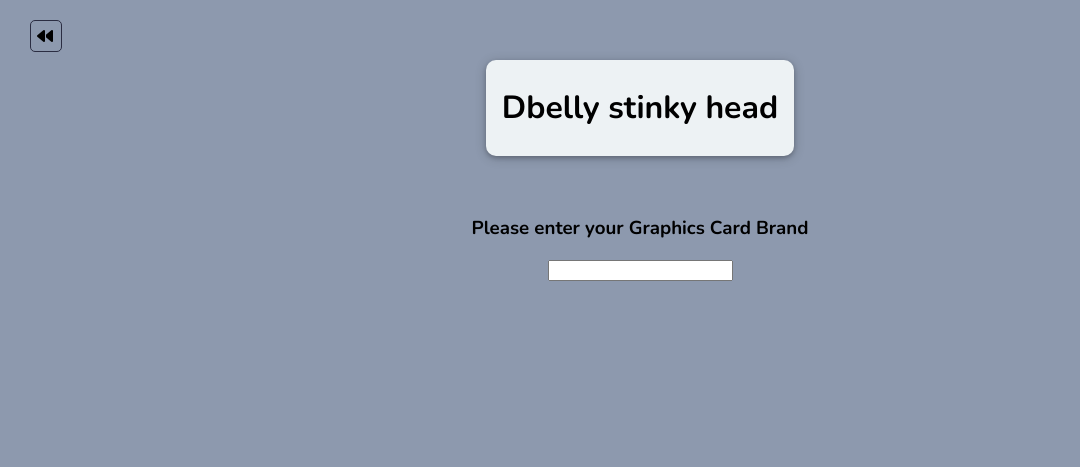
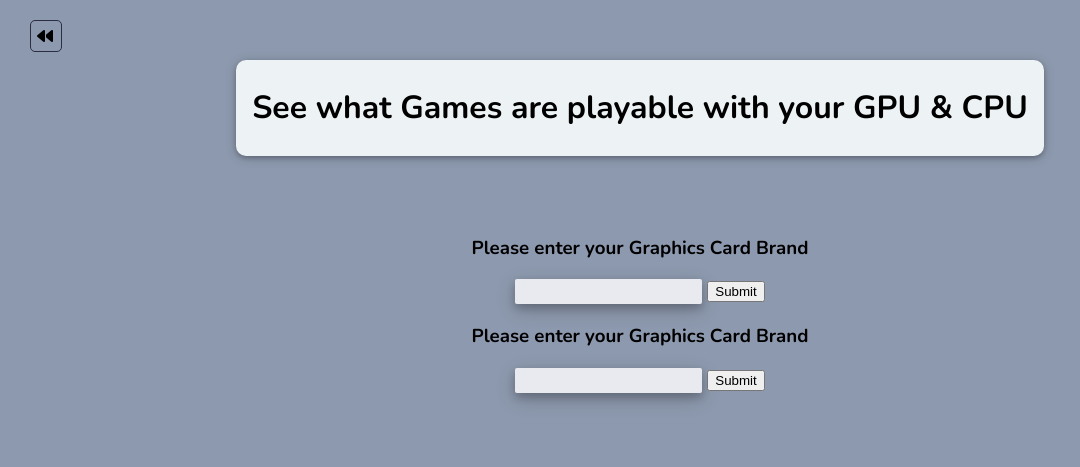
Before and after one commit to NeelthebigGuy/COMP-3753-FINAL-PROJ, a PHP site: page /seeData.php in a window 1280 px wide. Shown: the top 467 px of the page, without its empty margins (0-1080 px from the left). Run offline with PHP 8.4, Linux system fonts and the light colour scheme; data comes from the database, SQL or seed files in the repository; some libraries are stand-ins or nearby versions.

Commit message:
Add files via upload

```diff
--- a/css/main.css
+++ b/css/main.css
@@ -18,6 +18,12 @@ a{
     text-decoration: none;
 }
 
+.custominput{
+    padding: 5px;
+    border-radius: 2px;
+    border: none;
+    box-shadow: 0 4px 8px 0 rgba(0, 0, 0, 0.2), 0 6px 20px 0 rgba(0, 0, 0, 0.19);
+}
 
 .backbutton{
     position: absolute;
--- a/main.css
+++ b/main.css
@@ -17,6 +17,14 @@
 a{
     text-decoration: none;
     color: inherit;
+}
+
+.custominput{
+    padding: 5px;
+    border-radius: 2px;
+    border: none;
+    box-shadow: 0 4px 8px 0 rgba(0, 0, 0, 0.2), 0 6px 20px 0 rgba(0, 0, 0, 0.19);
+    background-color: rgba(255, 255, 255, 0.8);
 }
 
 .arrow{
--- a/seeData.php
+++ b/seeData.php
@@ -7,10 +7,8 @@
     if (mysqli_connect_errno()) {
         echo "Failed to connect to MySQL: " . mysqli_connect_error();
     }
-    $sql_statement = "SELECT GPU_Name, Brand, Video_RAM_GB FROM GPUdetails";
-    $result = mysqli_query($con, $sql_statement);
-    //echo "Number of returned rows: " . mysqli_num_rows($result);
-?>
+
+    ?>
 
 <html>
     <head>
@@ -26,7 +24,7 @@
 
         <div class="center" style="margin-top: 40px;">
             <div class="mytitle">
-                <h1>Dbelly stinky head</h1>
+                <h1>See what Games are playable with your GPU & CPU</h1>
             </div>
         </div>
 
@@ -35,26 +33,139 @@
         <div style="height: 20px;"></div>
 
 
-        <div class="center">
-            <h3>
-                Please enter your Graphics Card Brand
-            </h3>
-        </div>
+        <!--    PADDING     -->
+        <div style="height: 20px;"></div>
 
-        <div class="center">
-            <form>
-                <input list="GPUBrands" name="GPUBrand" id="GPUBrand">
-                <datalist id="GPUBrands">
-                    <?php
+        <!--    SEARCH BAR  -->
+        <?php
+            echo '<div class="container">';
+                echo '<div>';
+                    //  title
+                    echo '<div class="center">';
+                        echo '<h3>Please enter your Graphics Card Brand</h3>';
+                    echo '</div>';
 
-                    echo '<option value="TEST">hello</option>';
-                    echo '<option value="TEST">hello</option>';
-                    echo '<option value="TEST">hello</option>';
+                    //  selection, options and form
+                    echo '<div class="center">';
+                        echo '<form method="POST">';
+                            echo '<input list="GPUBrands" name="GPUBrand" id="GPUBrand" class="custominput">';
+                            echo '<datalist id="GPUBrands">';
+                                //  GetBrand names from GPU table
+                                $getBrands = mysqli_query($con, "SELECT DISTINCT Brand FROM GPUdetails");
 
-                    ?>
-                </datalist>
-            </form>
-        </div>
+                                while($brands = mysqli_fetch_array($getBrands)){
+                                    echo '<option value="' . $brands['Brand'] .'"></option>';
+                                    }
+                                mysqli_free_result($getBrands);
+                            echo '</datalist>';
+                            echo '<input type="submit" style="margin-left: 5px;">';
+                        echo '</form>';
+                    echo '</div>';
+
+                echo '</div>';
+
+                echo '<div>';
+                    //  title
+                    echo '<div class="center">';
+                        echo '<h3>Please enter your Graphics Card Brand</h3>';
+                    echo '</div>';
+
+                    //  selection, options and form
+                    echo '<div class="center">';
+                        echo '<form method="POST">';
+                            echo '<input list="GPUBrands" name="GPUBrand" id="GPUBrand" class="custominput">';
+                            echo '<datalist id="GPUBrands">';
+                                //  GetBrand names from GPU table
+                                $getBrands = mysqli_query($con, "SELECT DISTINCT Brand FROM GPUdetails");
+
+                                while($brands = mysqli_fetch_array($getBrands)){
+                                    echo '<option value="' . $brands['Brand'] .'"></option>';
+                                    }
+                                mysqli_free_result($getBrands);
+                            echo '</datalist>';
+                            echo '<input type="submit" style="margin-left: 5px;">';
+                        echo '</form>';
+                    echo '</div>';
+
+                echo '</div>';
+            echo '</div>';
+
+        ?>
+
+
+
+
+        <!-- PADDING -->
+        <div style="height: 75px;"></div>
+
+        <!--    SEARCH BAR RESULTS  *GPU NAME  -->
+            <?php
+            if(isset($_POST["GPUBrand"])){
+                $brandName = $_POST["GPUBrand"];
+
+                //  Check for no result (Returns empty string)
+                if ($brandName != ''){
+                    //GetName Title
+                    echo '<div class="center">';
+                        echo '<h3>Please enter the name of your '. $brandName .' Branded GPU</h3>';
+                    echo '</div>';
+
+                    //GetName Form, Datalist and options
+                    echo '<div class="center">';
+                        echo '<form method="POST">';
+                            echo '<input list="GPUNames" name="GPUName" id="GPUName" class="custominput">';
+                            echo '<datalist id="GPUNames">';
+                                $sqlNames = "SELECT GPU_Name FROM GPUdetails WHERE Brand='". $brandName ."'";
+                                $getNames = mysqli_query($con, $sqlNames);
+                                while($names = mysqli_fetch_array($getNames)){
+                                    echo '<option value="' . $names['GPU_Name'] .'"></option>';
+                                }
+                                mysqli_free_result($getNames);
+                            echo '</datalist>';
+                            echo '<input type="submit" style="margin-left: 5px;">';
+                        echo '</form>';
+                    echo '</div>';
+
+                }
+            }
+            ?>
+
+
+
+
+            <!--    SEARCH BAR RESULTS  *CPU BRAND   -->
+                <?php
+                if(isset($_POST["GPUName"])){
+                    $cardName = $_POST["GPUName"];
+
+                    //  Check for no result (Returns empty string)
+                    if ($cardName != ''){
+                        //GetName Title
+                        echo '<div class="center">';
+                            echo '<h3>Please enter the Brand of your CPU</h3>';
+                        echo '</div>';
+
+                        //getCPU Brand Form, Datalist and options
+                        echo '<div class="center">';
+                            echo '<form method="POST">';
+                                echo '<input list="CPUBrands" name="CPUBrand" id="CPUBrand" class="custominput">';
+                                echo '<datalist id="CPUBrands">';
+
+                                    $getBrands = mysqli_query($con, "SELECT DISTINCT Brand FROM CPUdetails_1");
+
+                                    while($brands = mysqli_fetch_array($getBrands)){
+                                        echo '<option value="' . $brands['Brand'] .'"></option>';
+                                        }
+                                    mysqli_free_result($getBrands);
+
+                                echo '</datalist>';
+                                echo '<input type="submit" style="margin-left: 5px;">';
+                            echo '</form>';
+                        echo '</div>';
+
+                    }
+                }
+                ?>
 
 
     </body>
```
